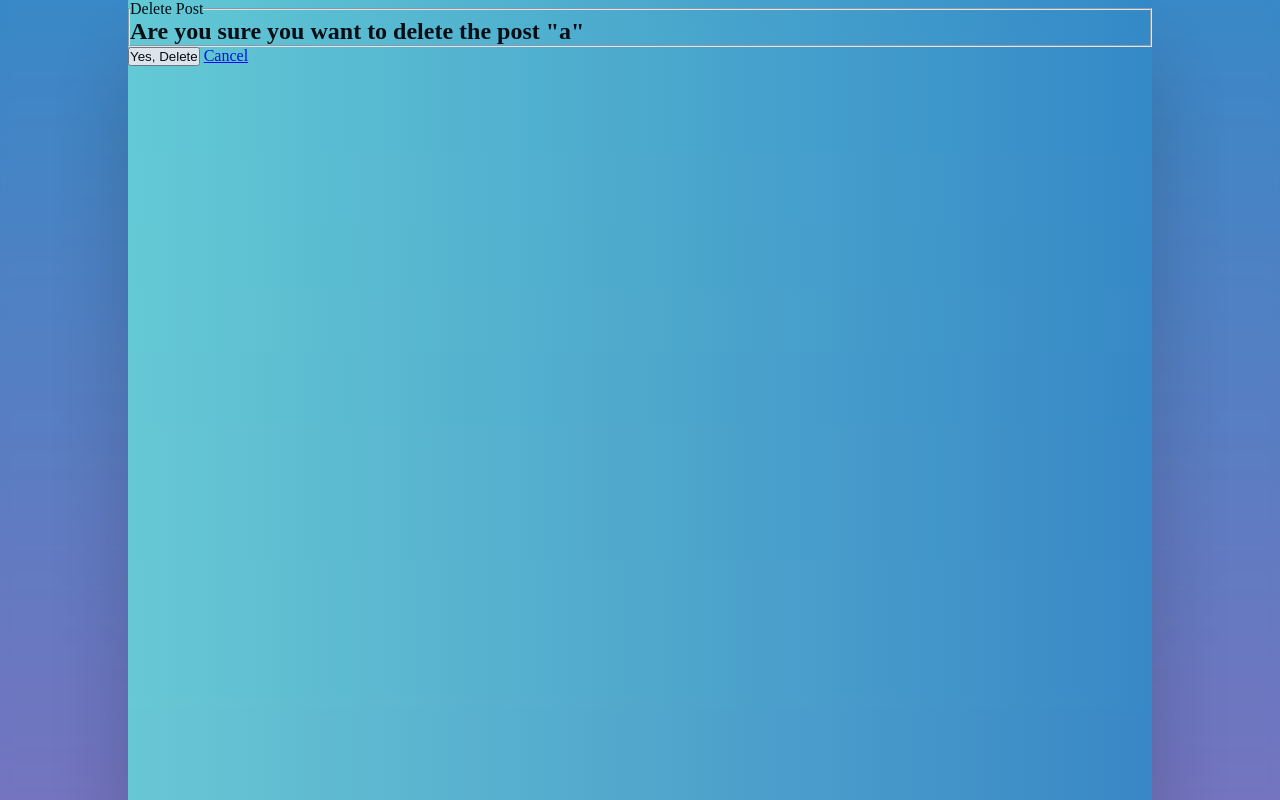
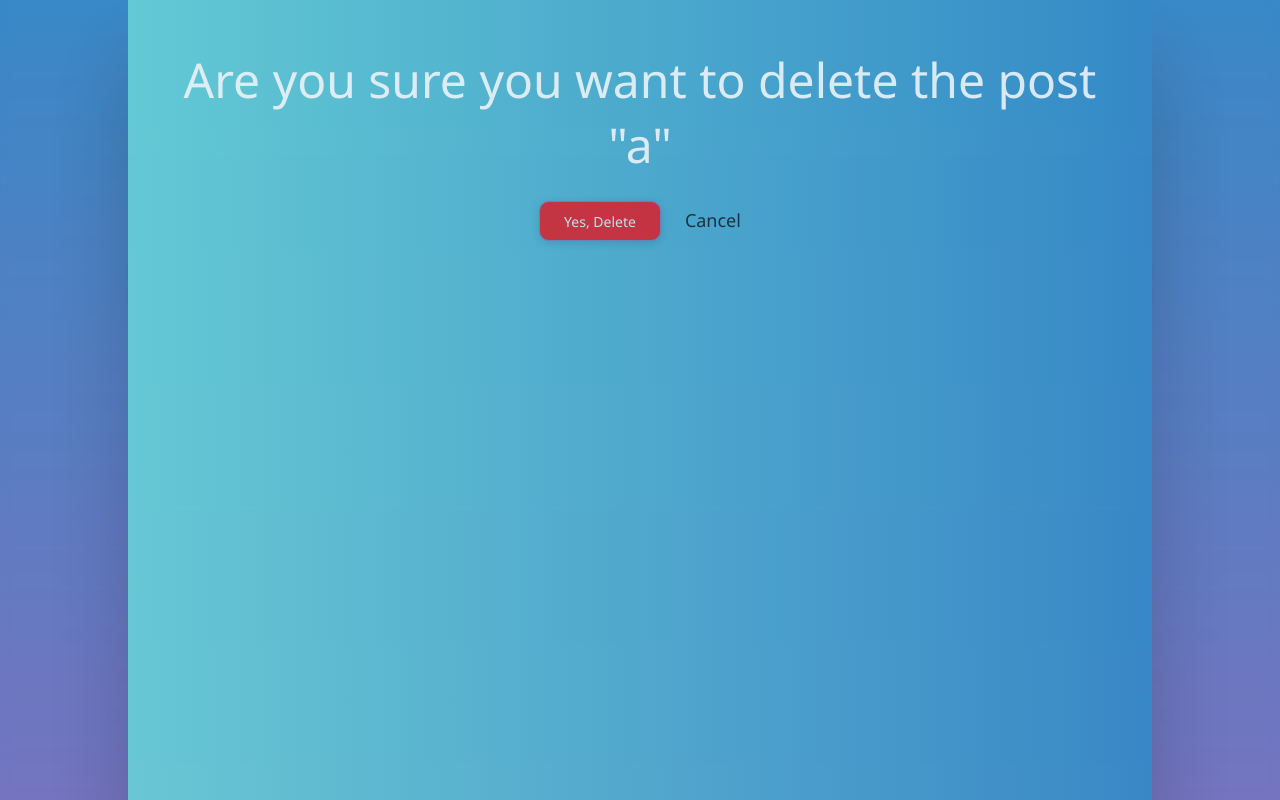
Before and after one commit to lorenzowind/CodeHelpers, a Django app: page /post/7/delete/ in a window 1280 px wide. Shown: the part 68-868 px from the top of the page. Run offline with Django 3.2, Linux system fonts and the light colour scheme; a user stored in the database is signed in; data comes from the database, SQL or seed files in the repository; both versions use the stored data as it was after the commit.

Commit message:
Post confirm deletion and user posts css added

```diff
--- a/project_code_helpers/code_helpers/static/code_helpers/home.css
+++ b/project_code_helpers/code_helpers/static/code_helpers/home.css
@@ -139,7 +139,7 @@
     }
 }
 
-@media screen and (max-width: 950px) {
+@media screen and (min-width: 950px) {
     .article-info-title {
         font-size: 16px;
     }
--- /dev/null
+++ b/project_code_helpers/code_helpers/static/code_helpers/post_confirm_delete.css
@@ -0,0 +1,68 @@
+.content-delete-section {
+    text-align: center;
+}
+
+.text-delete {
+    opacity: 0.9;
+    font-family: 'Segoe UI', Tahoma, Geneva, Verdana, sans-serif;
+    font-weight: normal;
+    font-stretch: normal;
+    font-style: normal;
+    line-height: 1.34;
+    letter-spacing: normal;
+    text-align: center;
+    color: #ffffff;
+    padding: 24px;
+    padding-top: 48px;
+}
+
+.form-group-delete-confirmation button {
+    border-radius: 10px;
+    height: 40px;
+    padding-left: 24px;
+    padding-right: 24px;
+    opacity: 0.75;
+    -webkit-backdrop-filter: blur(30px);
+    backdrop-filter: blur(30px);
+    box-shadow: 0 2px 10px 0 rgba(0, 0, 0, 0.2);
+    border: solid 1px #7474bf;
+    background-color: #ff0000;
+
+    font-family: 'Segoe UI', Tahoma, Geneva, Verdana, sans-serif;
+    font-size: 14px;
+    font-weight: normal;
+    font-stretch: normal;
+    font-style: normal;
+    line-height: 1.36;
+    letter-spacing: normal;
+    text-align: center;
+    color: #ffffff;
+}
+
+.form-group-delete-confirmation a {
+    text-decoration: none;
+    opacity: 0.75;
+    padding-left: 20px;
+
+    font-family: 'Segoe UI', Tahoma, Geneva, Verdana, sans-serif;
+    font-size: 18px;
+    font-weight: normal;
+    font-stretch: normal;
+    font-style: normal;
+    line-height: 1.36;
+    letter-spacing: normal;
+    text-align: center;
+    color: #000000;
+}
+
+@media screen and (min-width: 1150px) {
+    .text-delete {
+        font-size: 48px;
+    }
+}
+
+@media screen and (max-width: 1150px) {
+    .text-delete {
+        font-size: 28px;
+    }
+}
--- /dev/null
+++ b/project_code_helpers/code_helpers/static/code_helpers/user_posts.css
@@ -0,0 +1,29 @@
+.author-posts-container {
+    text-align: center;
+}
+
+.author-posts-container h1 {
+    opacity: 0.9;
+    font-family: 'Segoe UI', Tahoma, Geneva, Verdana, sans-serif;
+    font-weight: normal;
+    font-stretch: normal;
+    font-style: normal;
+    line-height: 1.34;
+    letter-spacing: normal;
+    text-align: center;
+    color: #ffffff;
+    padding: 24px;
+    padding-top: 48px;
+}
+
+@media screen and (min-width: 950px) {
+    .author-posts-container h1 {
+        font-size: 48px;
+    }
+}
+
+@media screen and (max-width: 950px) {
+    .author-posts-container h1 {
+        font-size: 28px;
+    }
+}
--- a/project_code_helpers/code_helpers/templates/code_helpers/base.html
+++ b/project_code_helpers/code_helpers/templates/code_helpers/base.html
@@ -8,6 +8,8 @@
       <link rel="stylesheet" type="text/css" href="{% static 'code_helpers/base.css' %}">
       <link rel="stylesheet" type="text/css" href="{% static 'code_helpers/about.css' %}">
       <link rel="stylesheet" type="text/css" href="{% static 'code_helpers/home.css' %}">
+      <link rel="stylesheet" type="text/css" href="{% static 'code_helpers/post_confirm_delete.css' %}">
+      <link rel="stylesheet" type="text/css" href="{% static 'code_helpers/user_posts.css' %}">
 
       <title>Code Helpers</title>
   </head>
--- a/project_code_helpers/code_helpers/templates/code_helpers/post_confirm_delete.html
+++ b/project_code_helpers/code_helpers/templates/code_helpers/post_confirm_delete.html
@@ -1,16 +1,16 @@
 {% extends "code_helpers/base.html" %}
 {% block content %}
-    <div class="content-section">
+    <div class="content-delete-section">
+
         <form method="POST">
             {% csrf_token %}
-            <fieldset class="form-group">
-                <legend class="border-bottom mb-4">Delete Post</legend>
-                <h2>Are you sure you want to delete the post "{{ object.title }}"</h2>
-            </fieldset>
-            <div class="form-group">
-                <button class="btn btn-outline-danger" type="submit">Yes, Delete</button>
-                <a class="btn btn-outline-secondary" href="{% url 'post-detail' object.id %}">Cancel</a>
+            <h2 class="text-delete">Are you sure you want to delete the post "{{ object.title }}"</h2>
+
+            <div class="form-group-delete-confirmation">
+                <button type="submit">Yes, Delete</button>
+                <a href="{% url 'post-detail' object.id %}">Cancel</a>
             </div>
         </form>
+
     </div>
 {% endblock content %}
```
Also changed, not shown: project_code_helpers/code_helpers/templates/code_helpers/user_posts.html (+29 -15 lines), project_code_helpers/db.sqlite3.
